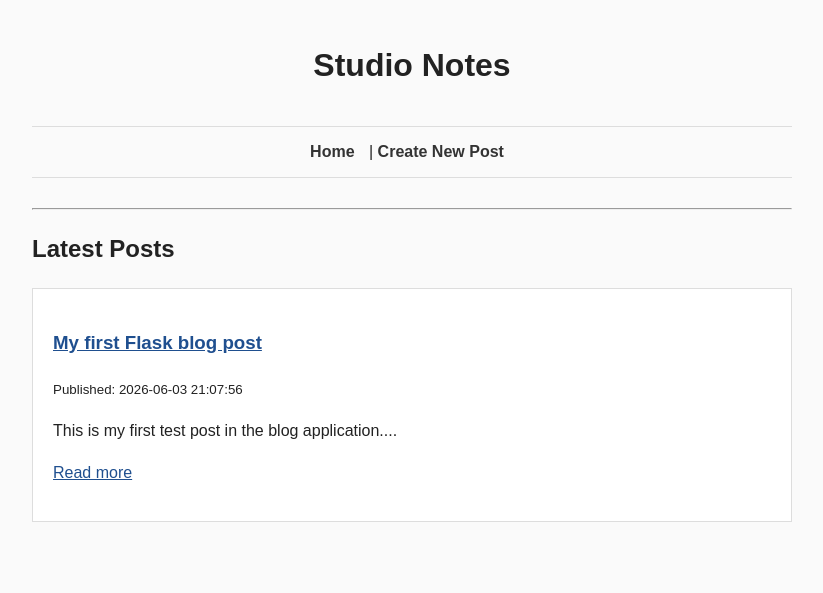
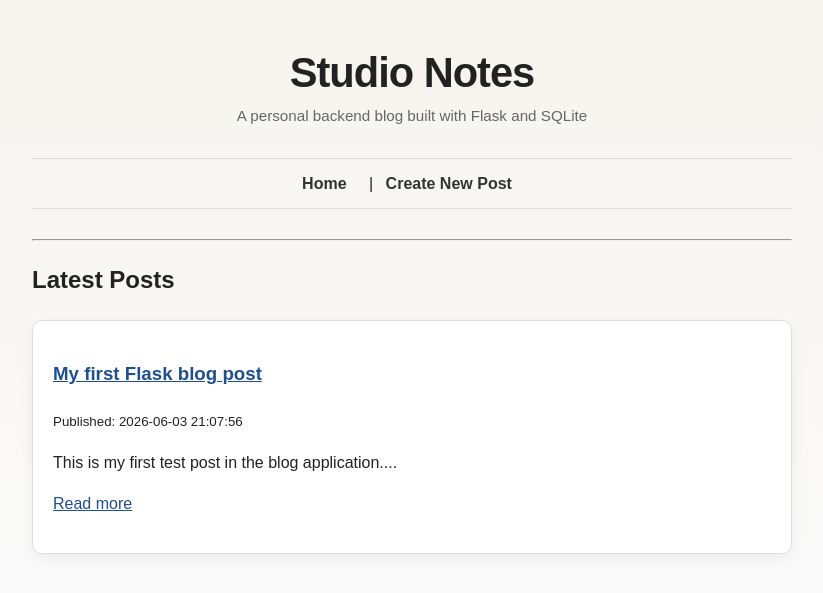
Before and after one commit to AdeleHolmes02/flask_blogg, a Flask app: page / in a window 1280 px wide. Shown: the top 593 px of the page, without its empty margins (228-1051 px from the left). Run offline with Flask 3, Linux system fonts and the light colour scheme; data comes from the database, SQL or seed files in the repository; both versions use the stored data as it was after the commit.

Commit message:
Polish blog visual design

```diff
--- a/static/style.css
+++ b/static/style.css
@@ -106,3 +106,44 @@ a:hover {
     margin-top: 0;
     margin-bottom: 4px;
 }
+
+body {
+    background: linear-gradient(180deg, #f7f4ef 0%, #fafafa 100%);
+}
+
+header h1 {
+    font-size: 2.6rem;
+    letter-spacing: -1px;
+}
+
+header::after {
+    content: "A personal backend blog built with Flask and SQLite";
+    display: block;
+    color: #666;
+    font-size: 0.95rem;
+    margin-top: -8px;
+}
+
+article {
+    border-radius: 10px;
+    box-shadow: 0 4px 14px rgba(0, 0, 0, 0.06);
+}
+
+input,
+textarea {
+    border: 1px solid #ccc;
+    border-radius: 6px;
+    font-family: inherit;
+}
+
+button {
+    transition: background-color 0.2s ease;
+}
+
+nav a {
+    padding: 6px 8px;
+}
+
+section {
+    margin-top: 30px;
+}
```
Also changed, not shown: blog.db.
